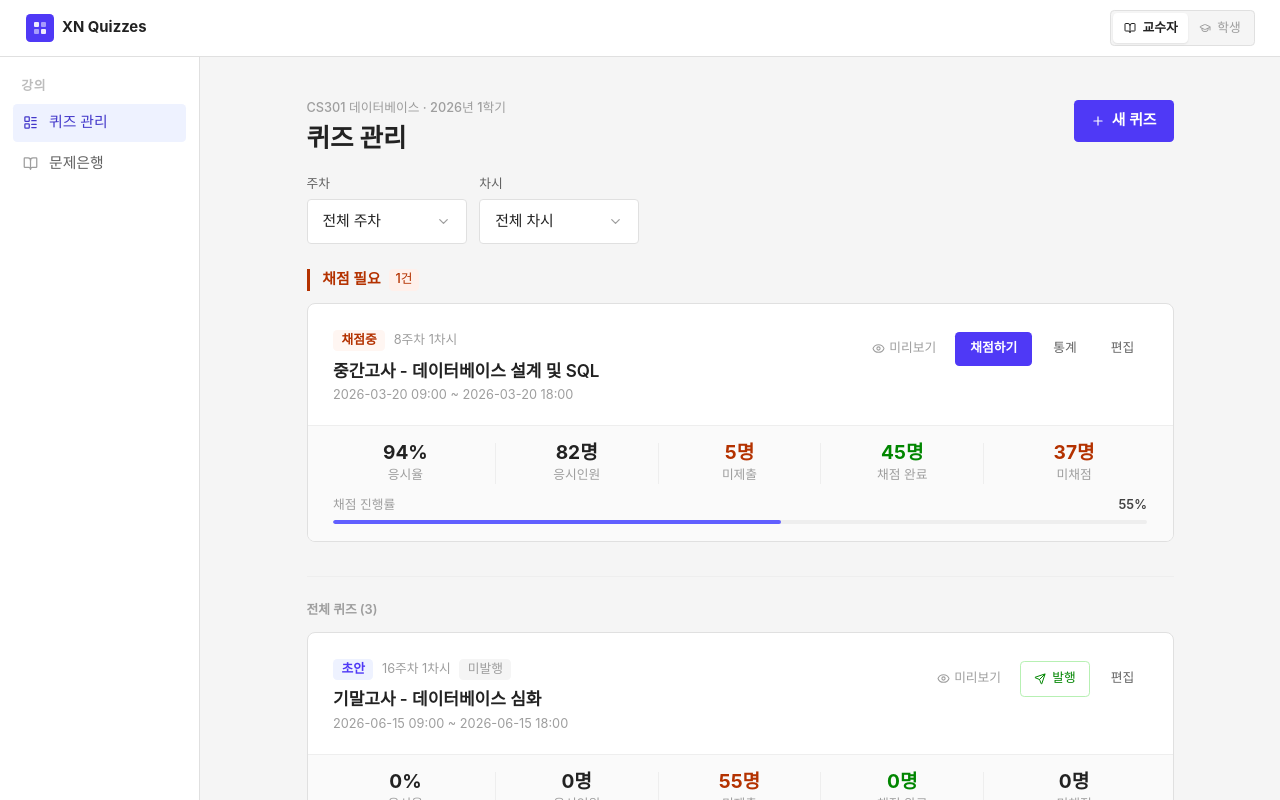
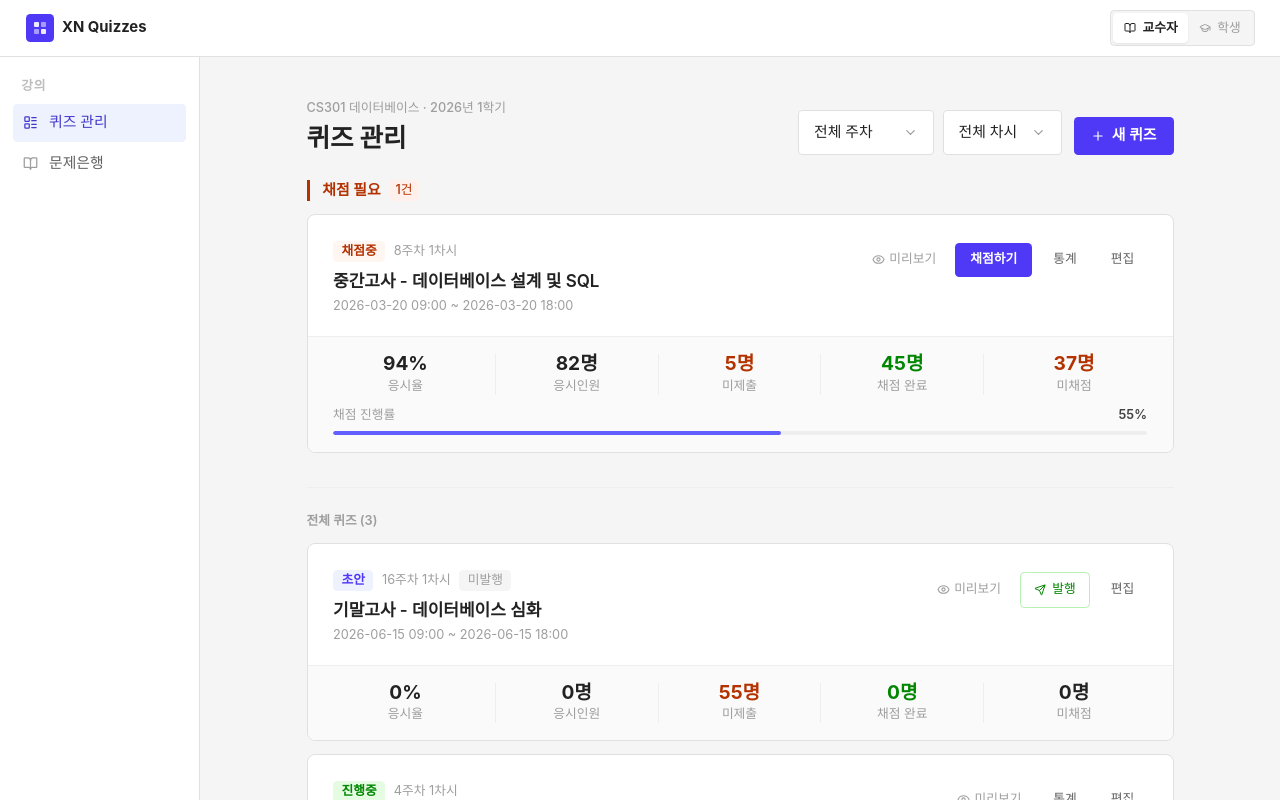
Before and after one commit to minjukim13/xnquiz, a React (Vite) app: page / in a window 1280 px wide. Shown: the top 800 px of the page. Built offline with nearby package versions, Linux system fonts and the light colour scheme; a web font is replaced by a local one.

Commit message:
style: 주차/차시 필터를 헤더 행으로 이동해 여백 제거

```diff
--- a/src/pages/QuizList.jsx
+++ b/src/pages/QuizList.jsx
@@ -32,25 +32,21 @@ function WeekSessionFilter({ quizzes, filterWeek, filterSession, onWeekChange, o
   }, [quizzes, filterWeek])
 
   return (
-    <div className="flex gap-3">
-      <div style={{ width: 160 }}>
-        <p className="text-xs font-medium mb-1.5" style={{ color: '#616161' }}>주차</p>
+    <div className="flex gap-2">
       <CustomSelect
         value={filterWeek}
         onChange={v => { onWeekChange(v); onSessionChange('all') }}
         options={weekOptions}
         placeholder="주차 선택"
+        className="w-32"
       />
-      </div>
-      <div style={{ width: 160 }}>
-        <p className="text-xs font-medium mb-1.5" style={{ color: '#616161' }}>차시</p>
       <CustomSelect
         value={filterSession}
         onChange={onSessionChange}
         options={sessionOptions}
         placeholder="차시 선택"
+        className="w-28"
       />
-      </div>
     </div>
   )
 }
@@ -115,21 +111,12 @@ function InstructorQuizList() {
     <Layout>
       <div className="max-w-4xl mx-auto px-6 sm:px-10 py-10">
 
-        <div className="flex items-start justify-between mb-5 gap-4">
+        <div className="flex items-end justify-between mb-6 gap-4">
           <div>
             <p className="text-xs font-medium mb-1" style={{ color: '#9E9E9E' }}>CS301 데이터베이스 · 2026년 1학기</p>
             <h1 className="text-2xl font-bold" style={{ color: '#222222' }}>퀴즈 관리</h1>
           </div>
-          <div className="flex items-center gap-2 shrink-0">
-            <Link to="/quiz/new" className="btn-primary">
-              <Plus size={14} />
-              새 퀴즈
-            </Link>
-          </div>
-        </div>
-
-        {/* 주차/차시 드롭다운 필터 */}
-        <div className="mb-6">
+          <div className="flex items-end gap-3 shrink-0">
             <WeekSessionFilter
               quizzes={quizzes}
               filterWeek={filterWeek}
@@ -137,6 +124,11 @@ function InstructorQuizList() {
               onWeekChange={setFilterWeek}
               onSessionChange={setFilterSession}
             />
+            <Link to="/quiz/new" className="btn-primary" style={{ height: 38, whiteSpace: 'nowrap' }}>
+              <Plus size={14} />
+              새 퀴즈
+            </Link>
+          </div>
         </div>
 
         {gradingQuizzes.length > 0 && (
@@ -412,12 +404,8 @@ function StudentQuizList() {
   return (
     <Layout>
       <div className="max-w-[760px] mx-auto px-6 sm:px-10 py-10">
-        <div className="flex items-center justify-between mb-5 gap-4">
+        <div className="flex items-end justify-between mb-6 gap-4">
           <h1 className="text-2xl font-bold" style={{ color: '#1a1a1a' }}>내 퀴즈</h1>
-        </div>
-
-        {/* 주차/차시 드롭다운 필터 */}
-        <div className="mb-6">
           <WeekSessionFilter
             quizzes={allQuizzes}
             filterWeek={filterWeek}
```
Lines whose indentation alone changed are shown as unchanged.
